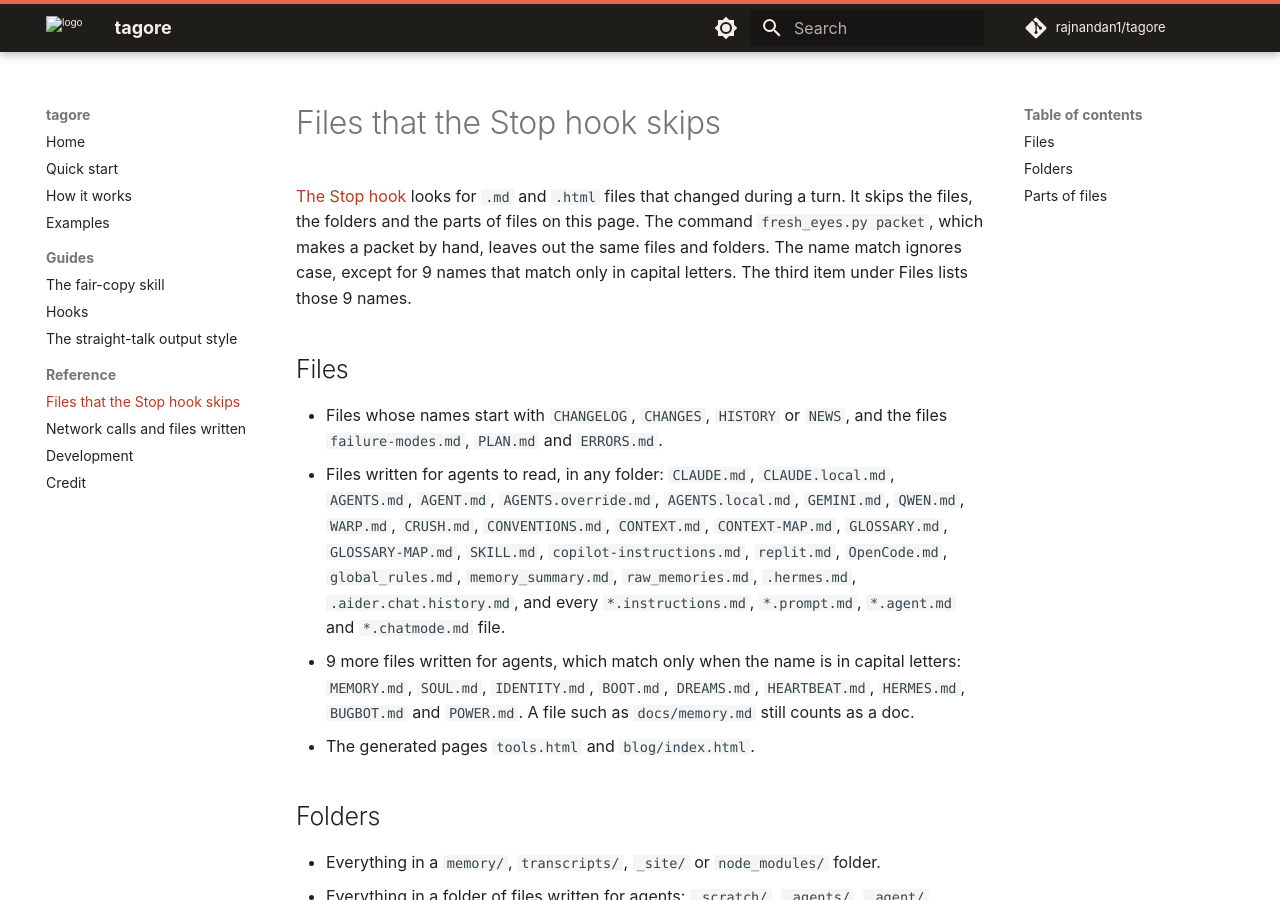
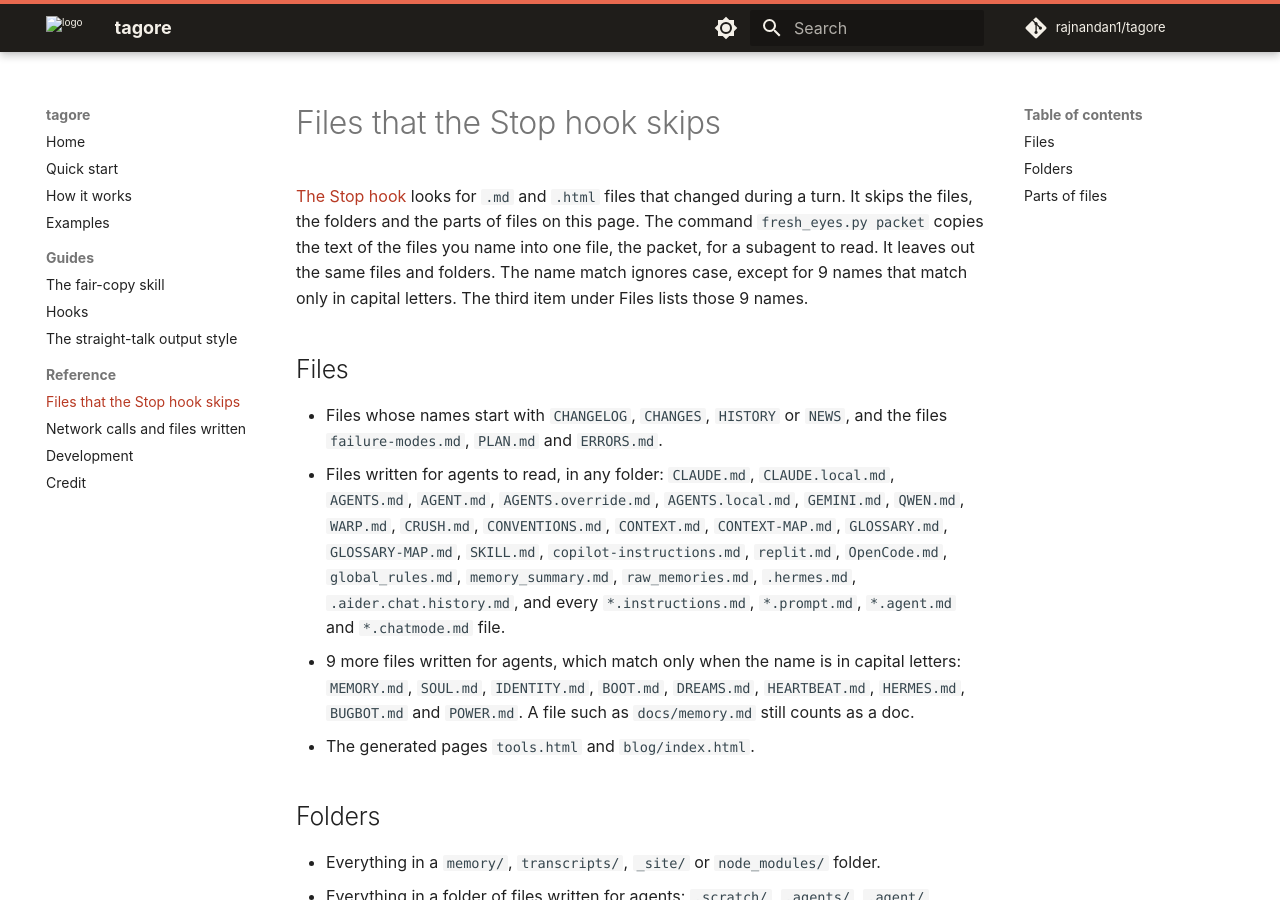
Before and after one commit to rajnandan1/tagore, an MkDocs documentation site: the page built from docs/skipped-files.md, in a window 1280 px wide and 900 px high. Built offline with MkDocs 1.6.1 and Material for MkDocs 9.7.7, drawn with Linux system fonts in a browser that asks for light colours; comment, search, counter and statistics services are not loaded.

Commit message:
Say what a packet is on the Skipped files page (#10)

```diff
--- a/docs/skipped-files.md
+++ b/docs/skipped-files.md
@@ -1,6 +1,6 @@
 # Files that the Stop hook skips
 
-[The Stop hook](hooks.md#the-stop-hook) looks for `.md` and `.html` files that changed during a turn. It skips the files, the folders and the parts of files on this page. The command `fresh_eyes.py packet`, which makes a packet by hand, leaves out the same files and folders. The name match ignores case, except for 9 names that match only in capital letters. The third item under Files lists those 9 names.
+[The Stop hook](hooks.md#the-stop-hook) looks for `.md` and `.html` files that changed during a turn. It skips the files, the folders and the parts of files on this page. The command `fresh_eyes.py packet` copies the text of the files you name into one file, the packet, for a subagent to read. It leaves out the same files and folders. The name match ignores case, except for 9 names that match only in capital letters. The third item under Files lists those 9 names.
 
 ## Files
 
```
